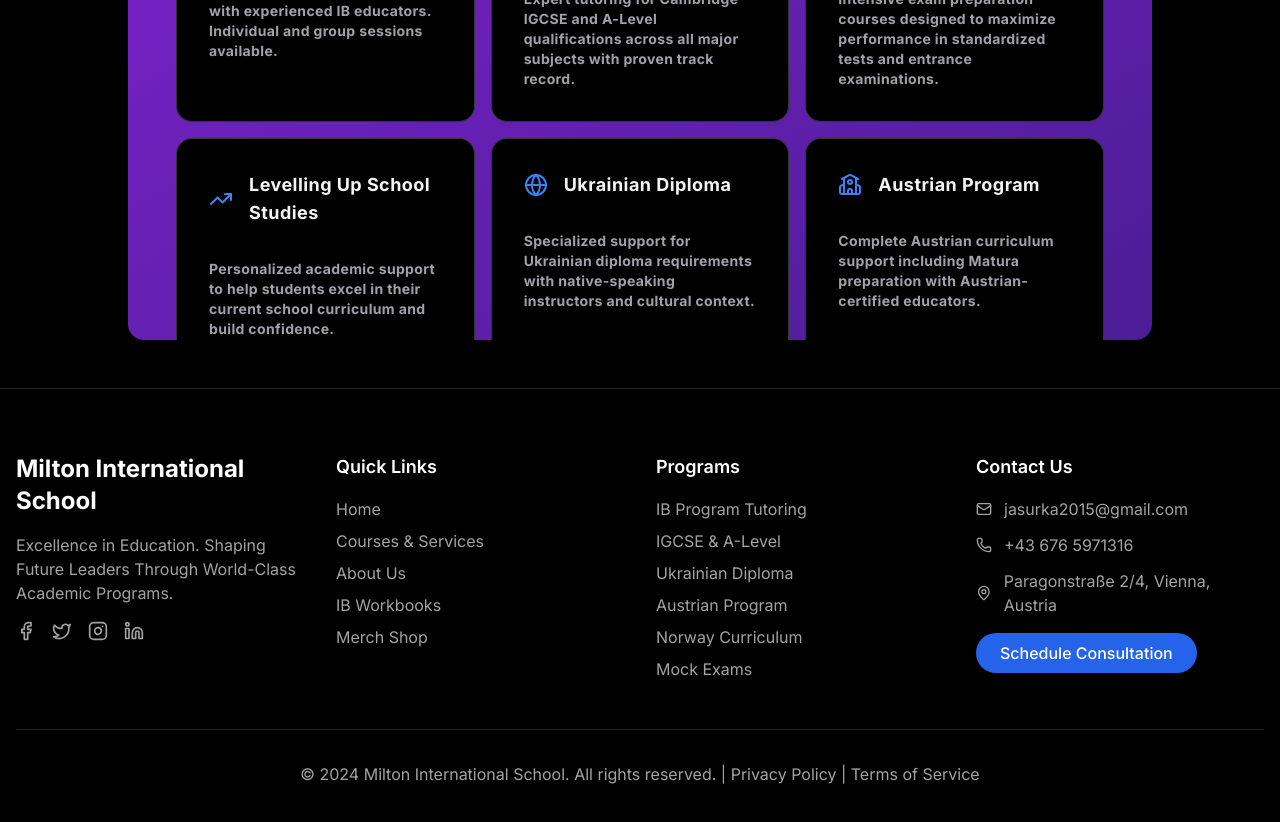
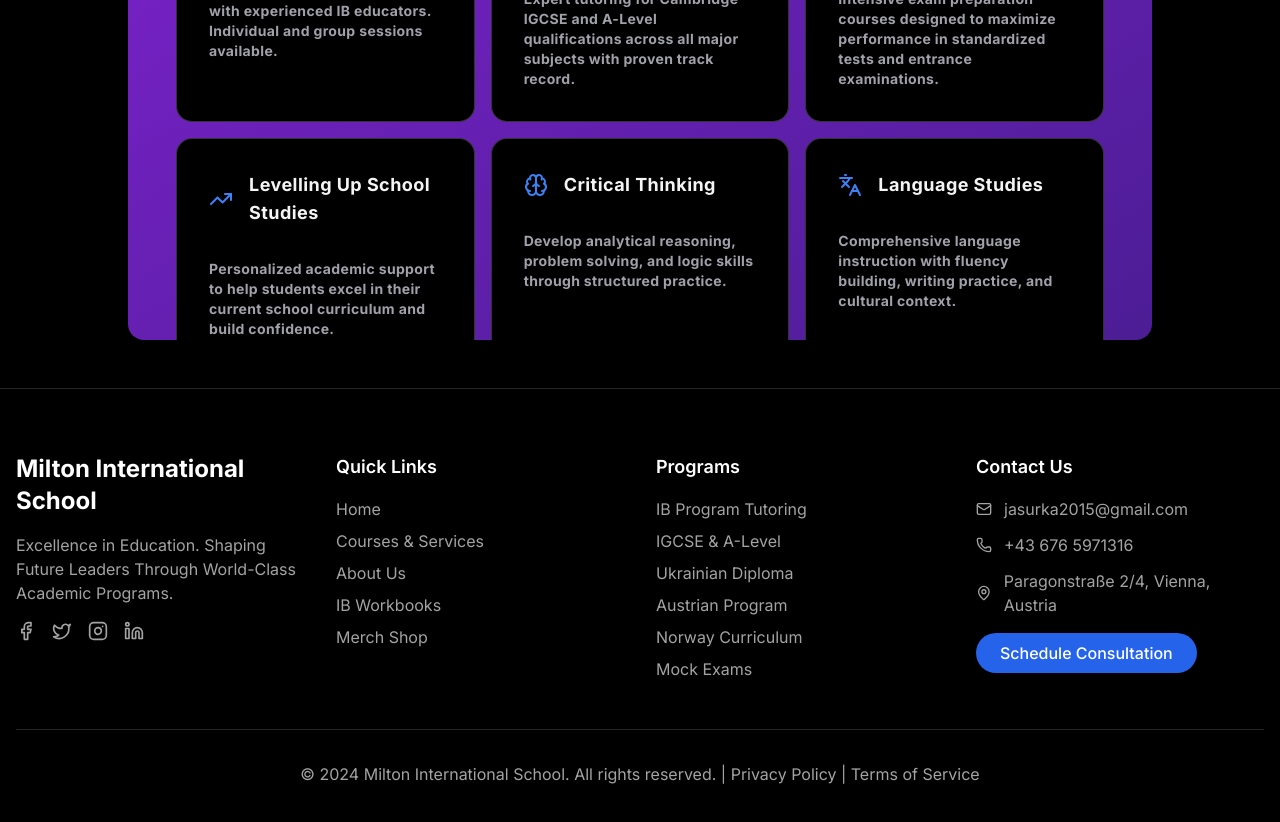
Before and after one commit to JaskinsAndy/Miltonito, a Next.js app: page /courses in a window 1280 px wide. Shown: the part 760-1582 px from the top of the page. Built offline with nearby package versions, Linux system fonts and the light colour scheme.

Commit message:
Add new course listings to All Courses tab

```diff
--- a/app/courses/page.tsx
+++ b/app/courses/page.tsx
@@ -4,17 +4,20 @@ import { HoverEffect } from "@/components/ui/card-hover-effect";
 import { Tabs } from "@/components/ui/tabs";
 import { motion } from "framer-motion";
 import {
+  Award,
   BookOpen,
+  Brain,
+  Calculator,
+  FileText,
+  Globe,
   GraduationCap,
-  Award,
-  Users,
+  Languages,
+  School,
+  ShoppingBag,
   Target,
-  Globe,
-  School,
   Trophy,
-  ShoppingBag,
-  FileText,
-  TrendingUp
+  TrendingUp,
+  Users
 } from "lucide-react";
 
 export default function CoursesPage() {
@@ -44,6 +47,18 @@ export default function CoursesPage() {
       icon: <TrendingUp className="w-6 h-6" />
     },
     {
+      title: "Critical Thinking",
+      description: "Develop analytical reasoning, problem solving, and logic skills through structured practice.",
+      link: "#critical-thinking",
+      icon: <Brain className="w-6 h-6" />
+    },
+    {
+      title: "Language Studies",
+      description: "Comprehensive language instruction with fluency building, writing practice, and cultural context.",
+      link: "#language-studies",
+      icon: <Languages className="w-6 h-6" />
+    },
+    {
       title: "Ukrainian Diploma",
       description: "Specialized support for Ukrainian diploma requirements with native-speaking instructors and cultural context.",
       link: "#ukrainian-diploma",
@@ -56,9 +71,9 @@ export default function CoursesPage() {
       icon: <School className="w-6 h-6" />
     },
     {
-      title: "Norway Curriculum Tutoring",
+      title: "Norwegian Curriculum Tutoring",
       description: "Norwegian education system support including language instruction and cultural integration assistance.",
-      link: "#norway-curriculum",
+      link: "#norwegian-curriculum",
       icon: <Globe className="w-6 h-6" />
     },
     {
@@ -70,8 +85,14 @@ export default function CoursesPage() {
     {
       title: "Admission to Universities",
       description: "Complete university application guidance including essay writing, interview preparation, and scholarship applications.",
-      link: "#university-admissions",
+      link: "#admission-to-universities",
       icon: <GraduationCap className="w-6 h-6" />
+    },
+    {
+      title: "Capybara Math Olympiad",
+      description: "Advanced math problem-solving training tailored for competitive olympiad performance.",
+      link: "#capybara-math-olympiad",
+      icon: <Calculator className="w-6 h-6" />
     },
     {
       title: "Teacher Coaching",
```
